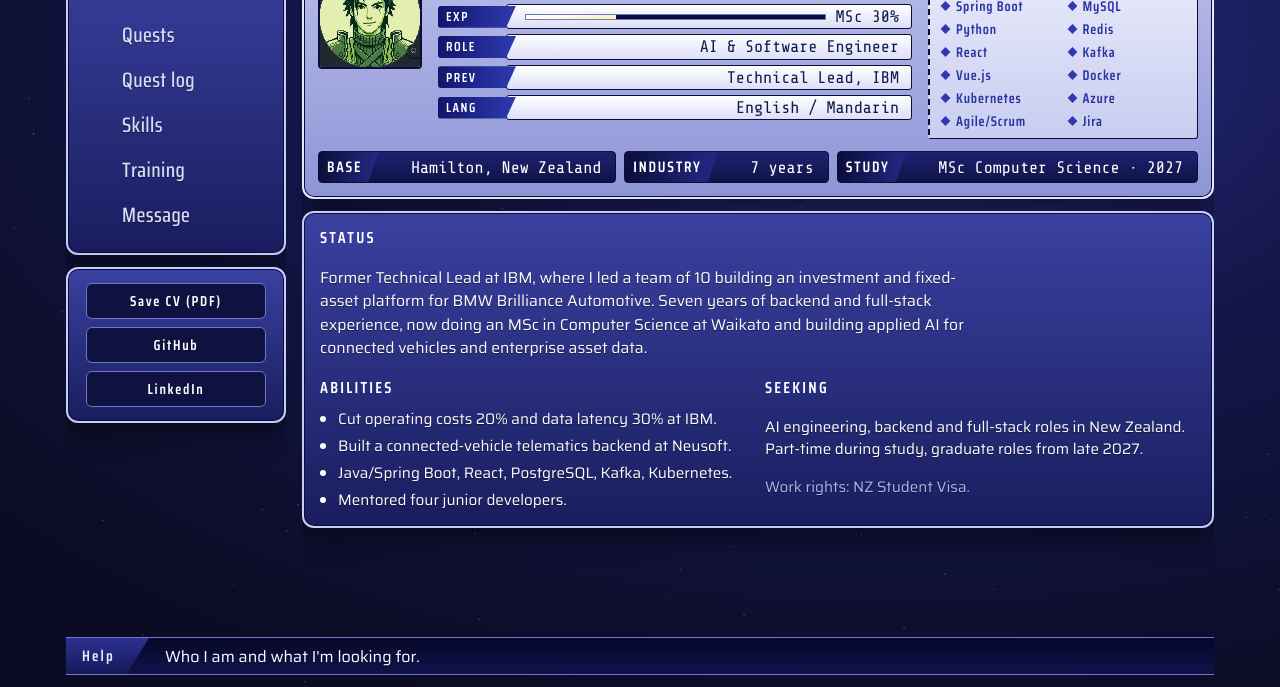
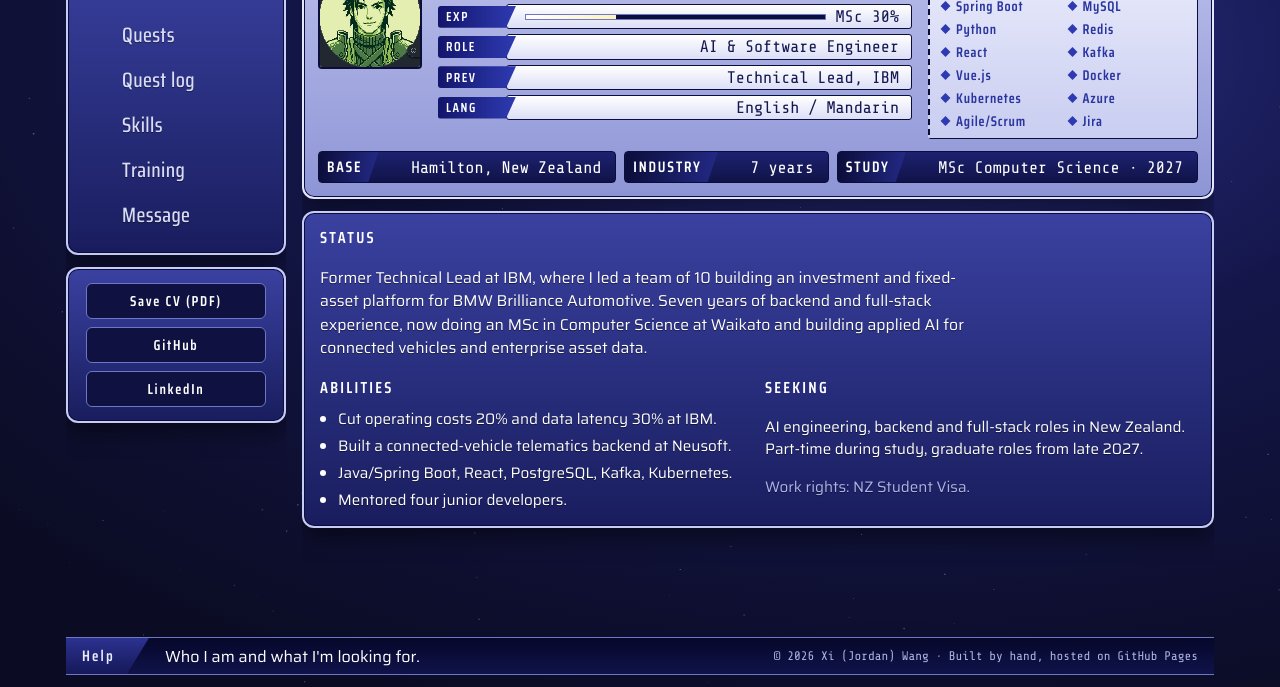
Before and after one commit to XiJordanWang/XiJordanWang.github.io, a plain HTML site: page index.html in a window 1280 px wide. Shown: the part 113-800 px from the top of the page. Drawn offline with nearby package versions, Linux system fonts and the light colour scheme.

Commit message:
Add copyright to help bar

```diff
--- a/index.html
+++ b/index.html
@@ -320,6 +320,10 @@ form.msg textarea { min-height: 80px }
   .lede, .cols ul li, .cols p { font-size: .88rem; line-height: 1.4 }
   .screen .win { padding: 10px 14px } .win h2, .label { margin-bottom: 4px } .cols { margin-top: 8px !important; gap: 10px }
 }
+
+.helpbar .copy { margin-left: auto; font: 400 .78rem var(--term); color: var(--muted); white-space: nowrap; padding-left: 12px }
+@media (max-width: 1150px) { .helpbar .copy { font-size: .7rem } }
+@media (max-width: 860px) { .helpbar .copy { display: none } }
 </style>
 
 </head>
@@ -510,7 +514,7 @@ form.msg textarea { min-height: 80px }
       <a class="btn" href="https://www.linkedin.com/in/xi-jordan-wang">LinkedIn</a>
     </div>
   </aside>
-  <div class="helpbar"><span class="t">Help</span><span class="help" id="help" aria-live="polite"></span></div>
+  <div class="helpbar"><span class="t">Help</span><span class="help" id="help" aria-live="polite"></span><span class="copy">© 2026 Xi (Jordan) Wang · Built by hand, hosted on GitHub Pages</span></div>
 </div>
 <footer>© 2026 Xi (Jordan) Wang · Built by hand, hosted on GitHub Pages</footer>
 
```
